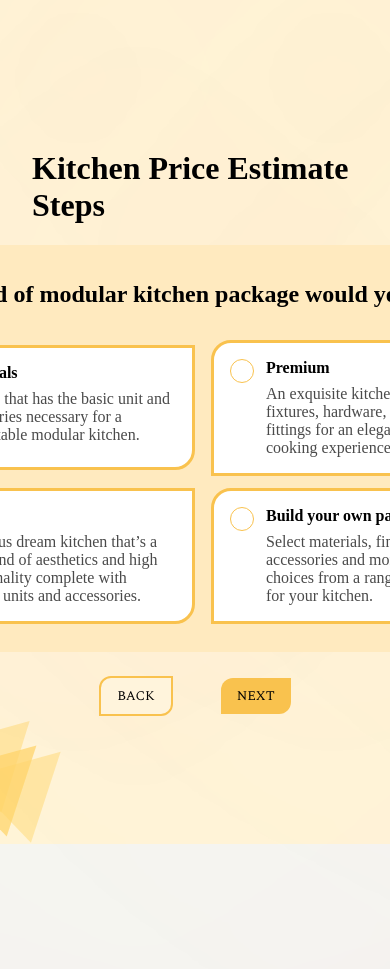
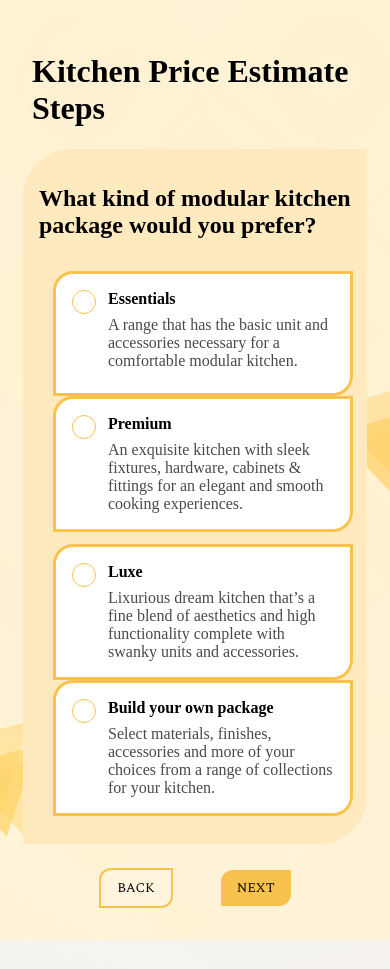
Before and after one commit to jalaj711/kitchendotcom-redesign, a Next.js app: page /estimator-12 in a window 390 px wide. Shown: the top 969 px of the page. Built offline with nearby package versions, Linux system fonts and the light colour scheme; a web font is replaced by a local one.

Commit message:
12 17 done

```diff
--- a/pages/estimator-12/styles.module.scss
+++ b/pages/estimator-12/styles.module.scss
@@ -96,3 +96,16 @@
     margin-left: 12px;
   }
 }
+@media screen and (max-width: 1000px) {
+  .kitchenTypeHolder {
+    flex-direction: column;
+    justify-content: center;
+    align-items: center;
+  }
+}
+@media screen and (max-width: 570px) {
+  .row {
+    flex-direction: column;
+    max-width: 80vw;
+  }
+}
--- a/pages/estimator-17/styles.module.scss
+++ b/pages/estimator-17/styles.module.scss
@@ -24,8 +24,9 @@
   z-index: 2;
   position: relative;
   min-width: 70vw;
-  svg, button {
-    margin-top: 8px
+  svg,
+  button {
+    margin-top: 8px;
   }
 }
 
@@ -96,3 +97,16 @@
     margin-left: 12px;
   }
 }
+@media screen and (max-width: 1000px) {
+  .kitchenTypeHolder {
+    flex-direction: column;
+    justify-content: center;
+    align-items: center;
+  }
+}
+@media screen and (max-width: 570px) {
+  .row {
+    flex-direction: column;
+    max-width: 80vw;
+  }
+}
```
